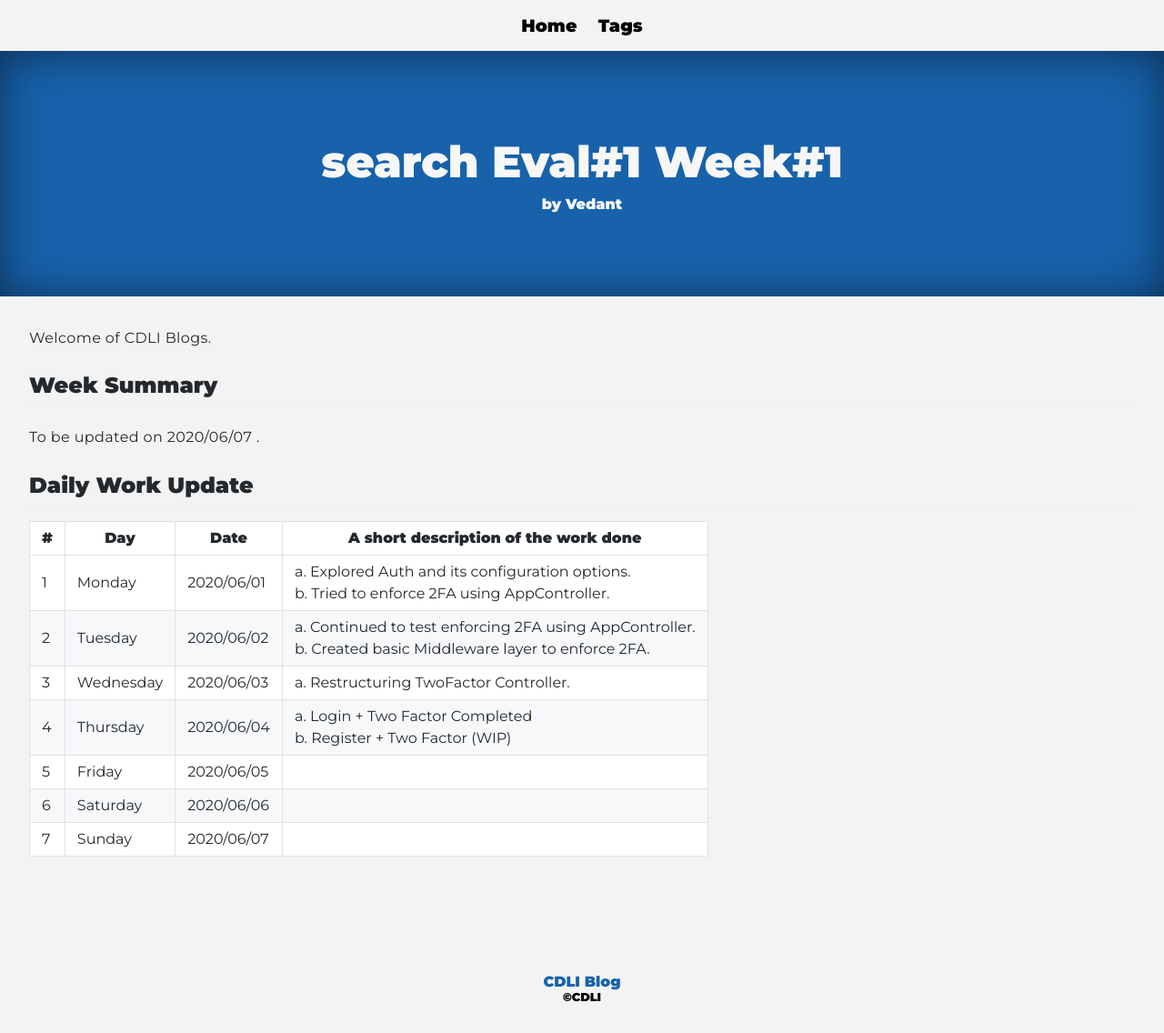
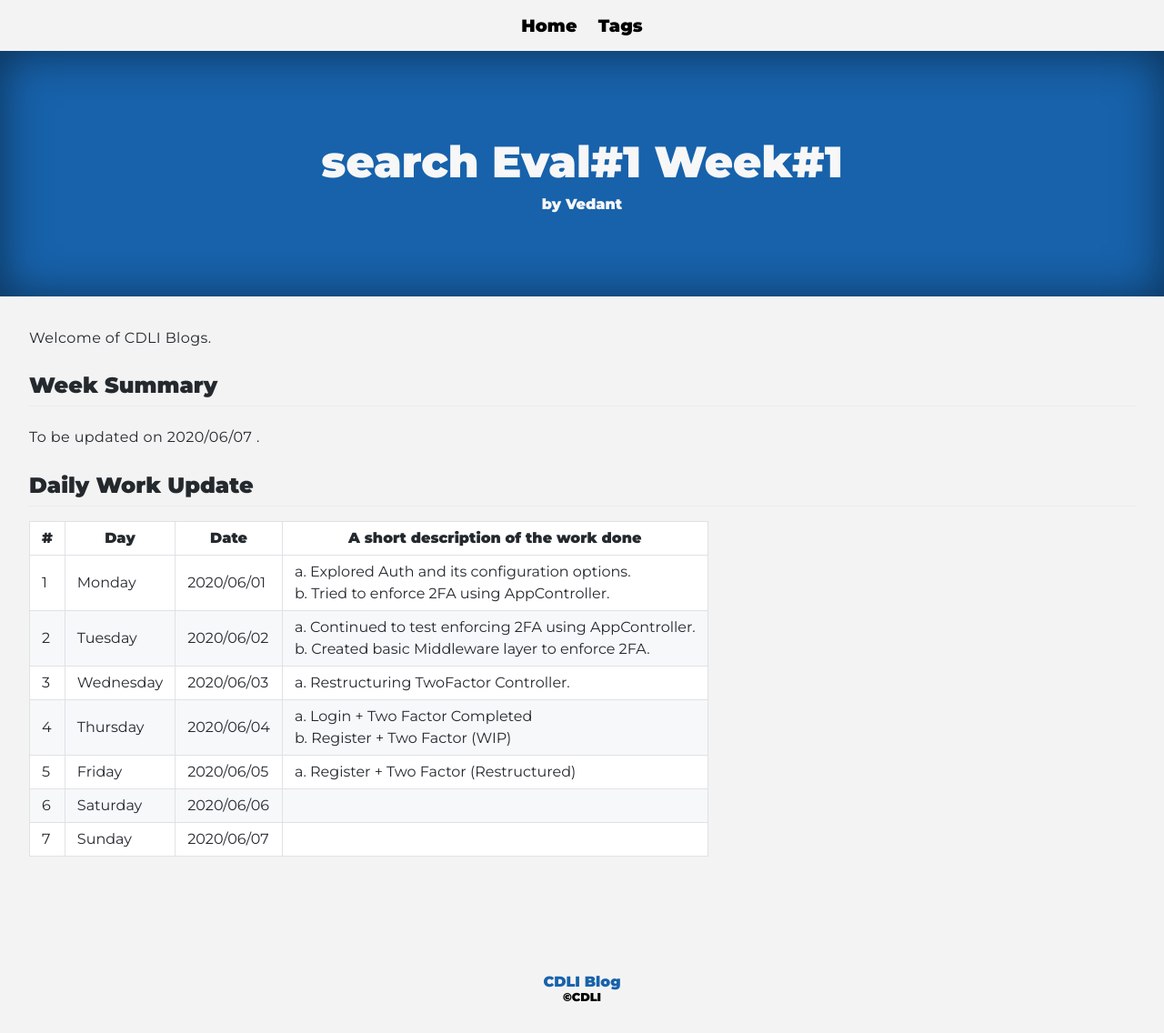
Before and after one commit to cdli-gh/blog, a Jekyll site: the page built from _blog/gsoc20/search/posts/01_week1.md, in a window 1280 px wide. Shown: the whole page at 91% size. Built offline with Jekyll 4.4.1, drawn with Linux system fonts in a browser that asks for light colours; Markdown is read by kramdown in place of the engine named in the settings.

Commit message:
Search : DailyUpdates 1:5

```diff
--- a/_blog/gsoc20/search/posts/01_week1.md
+++ b/_blog/gsoc20/search/posts/01_week1.md
@@ -25,6 +25,6 @@ To be updated on 2020/06/07 .
 |2   	| Tuesday  	|   2020/06/02	|  a. Continued to test enforcing 2FA using AppController. <br> b. Created basic Middleware layer to enforce 2FA.|
 |3   	| Wednesday  	|  2020/06/03 	|  a. Restructuring TwoFactor Controller. |
 |4   	| Thursday  	|   2020/06/04	|  a. Login + Two Factor Completed <br> b. Register + Two Factor (WIP) 	|
-|5   	| Friday  	|   2020/06/05	|   	|
+|5   	| Friday  	|   2020/06/05	|  a. Register + Two Factor (Restructured)	|
 |6   	| Saturday  	|   2020/06/06	|   	|
 |7   	| Sunday  	|   2020/06/07	|   	|
```
